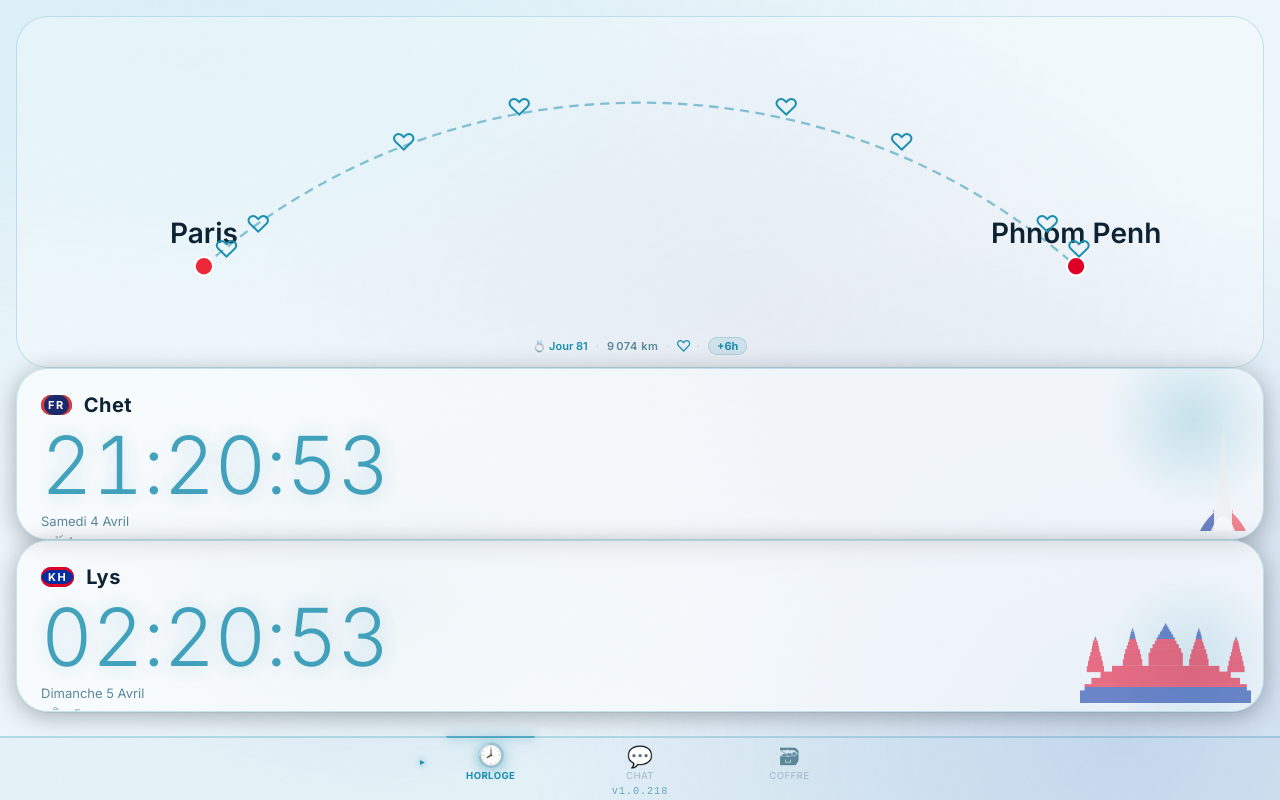
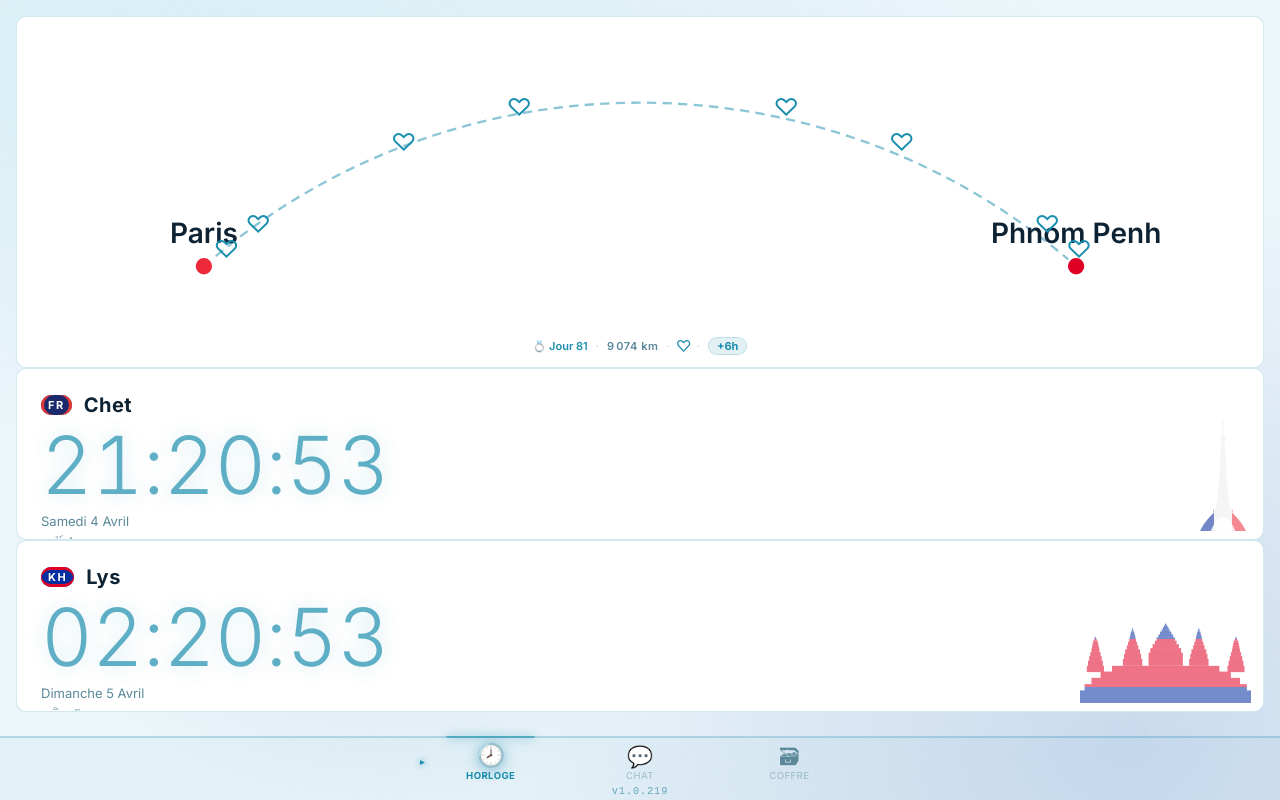
Before and after one commit to chetana/9074km, a SvelteKit app: page /horloge in a window 1280 px wide. Built offline with nearby package versions, Linux system fonts and the light colour scheme.

Commit message:
ui: horloge flat gaming style — suppression glows/shadows, radius sharp, pulse simplifié

```diff
--- a/src/lib/version.ts
+++ b/src/lib/version.ts
@@ -1,2 +1,2 @@
 // Auto-updated by git pre-commit hook (update-version.sh)
-export const APP_VERSION = '1.0.218';
+export const APP_VERSION = '1.0.219';
--- a/src/routes/horloge/+page.svelte
+++ b/src/routes/horloge/+page.svelte
@@ -239,9 +239,9 @@
 	/* ── Mini-carte ── */
 	.map-card {
 		position: relative;
-		background: color-mix(in srgb, var(--card) 30%, transparent);
-		border: 1px solid color-mix(in srgb, var(--accent) 22%, transparent);
-		border-radius: var(--radius-2xl);
+		background: var(--surface);
+		border: 1px solid var(--border);
+		border-radius: var(--radius-sm);
 		overflow: hidden;
 		flex-shrink: 0;
 	}
@@ -345,16 +345,15 @@
 	/* ── Cartes ── */
 	.clock-card {
 		position: relative;
-		background: color-mix(in srgb, var(--surface) 60%, transparent);
-		border: 1px solid color-mix(in srgb, var(--accent) 22%, transparent);
-		border-radius: var(--radius-2xl);
-		padding: var(--space-6) var(--space-6) var(--space-6);
+		background: var(--surface);
+		border: 1px solid var(--border);
+		border-radius: var(--radius-sm);
+		padding: var(--space-6);
 		display: flex;
 		flex-direction: column;
 		gap: var(--space-2);
 		overflow: hidden;
 		flex: 1;
-		box-shadow: 0 4px 24px rgba(0,0,0,0.3), 0 1px 0 color-mix(in srgb, var(--accent) 10%, transparent);
 	}
 
 	.landmark {
@@ -376,24 +375,7 @@
 	}
 
 	.card-glow {
-		position: absolute;
-		top: -2.5rem;
-		right: -1.25rem;
-		width: 11.25rem;
-		height: 11.25rem;
-		border-radius: var(--radius-full);
-		pointer-events: none;
-	}
-
-	.glow-paris {
-		background: radial-gradient(circle, color-mix(in srgb, var(--accent) 20%, transparent) 0%, transparent 70%);
-	}
-
-	.glow-pp {
-		background: radial-gradient(circle, color-mix(in srgb, var(--accent) 15%, transparent) 0%, transparent 70%);
-		top: auto;
-		bottom: -2.5rem;
-		right: -1.25rem;
+		display: none;
 	}
 
 	.card-header {
@@ -433,21 +415,19 @@
 	}
 
 	.time {
-		font-size: clamp(3.2rem, 15vw, 5rem);   /* +25% plus grand */
-		font-weight: 200;                          /* ultra-light — plus élégant */
+		font-size: clamp(3.2rem, 15vw, 5rem);
+		font-weight: 200;
 		color: var(--accent);
 		font-variant-numeric: tabular-nums;
 		letter-spacing: -0.01em;
 		line-height: 1;
-		animation: pulse-text 1s ease-in-out infinite alternate;
-		text-shadow:
-			0 0 40px color-mix(in srgb, var(--accent) 45%, transparent),
-			0 0 80px color-mix(in srgb, var(--accent) 20%, transparent);
+		animation: pulse-text 2s ease-in-out infinite;
+		text-shadow: 0 0 20px color-mix(in srgb, var(--accent) 30%, transparent);
 	}
 
 	@keyframes pulse-text {
-		from { opacity: 1;    text-shadow: 0 0 40px color-mix(in srgb, var(--accent) 45%, transparent), 0 0 80px color-mix(in srgb, var(--accent) 20%, transparent); }
-		to   { opacity: 0.82; text-shadow: 0 0 20px color-mix(in srgb, var(--accent) 25%, transparent), 0 0 40px color-mix(in srgb, var(--accent) 10%, transparent); }
+		0%, 100% { opacity: 1; }
+		50% { opacity: 0.7; }
 	}
 
 	.dates {
@@ -474,9 +454,9 @@
 		gap: var(--space-2);
 		margin-top: var(--space-2);
 		padding: 6px 14px;
-		border-radius: var(--radius-full);
-		background: color-mix(in srgb, var(--accent) 8%, var(--surface));
-		border: 1px solid color-mix(in srgb, var(--accent) 16%, transparent);
+		border-radius: var(--radius-sm);
+		background: var(--raised);
+		border: 1px solid var(--border);
 		width: fit-content;
 	}
 
```
